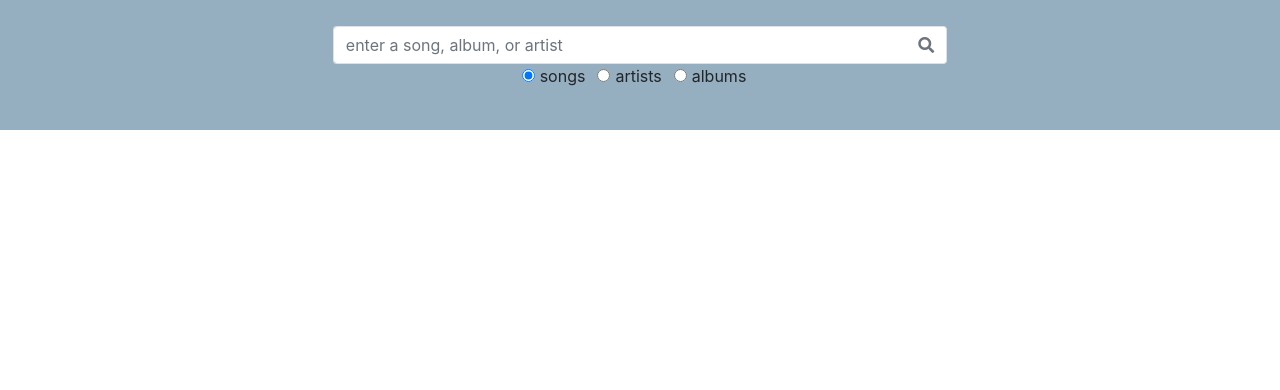
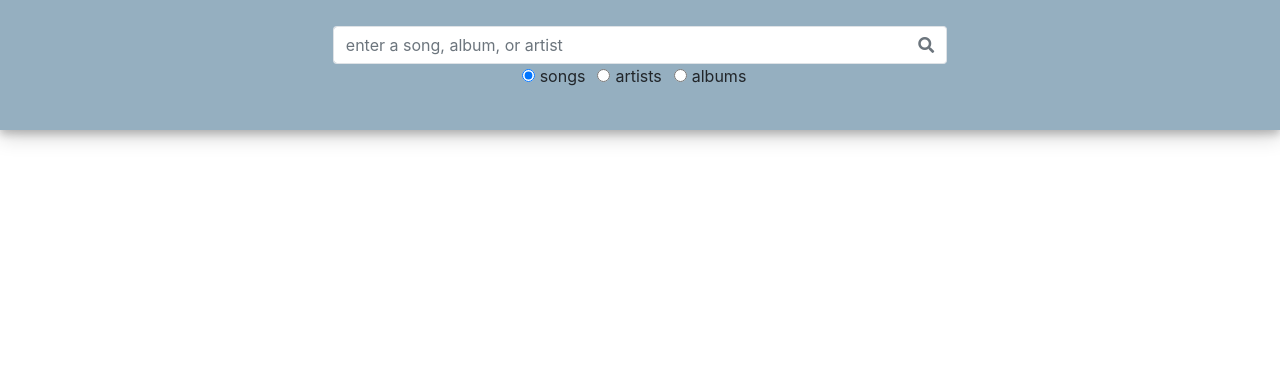
Before and after one commit to erichunzeker/gus, a Flask app: page / in a window 1280 px wide. Shown: the top 390 px of the page. Run offline with Flask 2, Linux system fonts and the light colour scheme; some libraries are stand-ins or nearby versions.

Commit message:
update css

```diff
--- a/static/home.css
+++ b/static/home.css
@@ -1,6 +1,7 @@
 #inputMusicNav {
     background-color: #95afc0;
     padding: 2%;
+    box-shadow: 0 4px 8px 0 rgba(0, 0, 0, 0.2), 0 6px 20px 0 rgba(0, 0, 0, 0.19);
 }
 
 #navbar5 {
@@ -21,6 +22,7 @@
     width: 30%;
     background-color: #95afc0;
     color: white;
+    box-shadow: 0 4px 8px 0 rgba(0, 0, 0, 0.2), 0 6px 20px 0 rgba(0, 0, 0, 0.19);
 
 }
 
```
